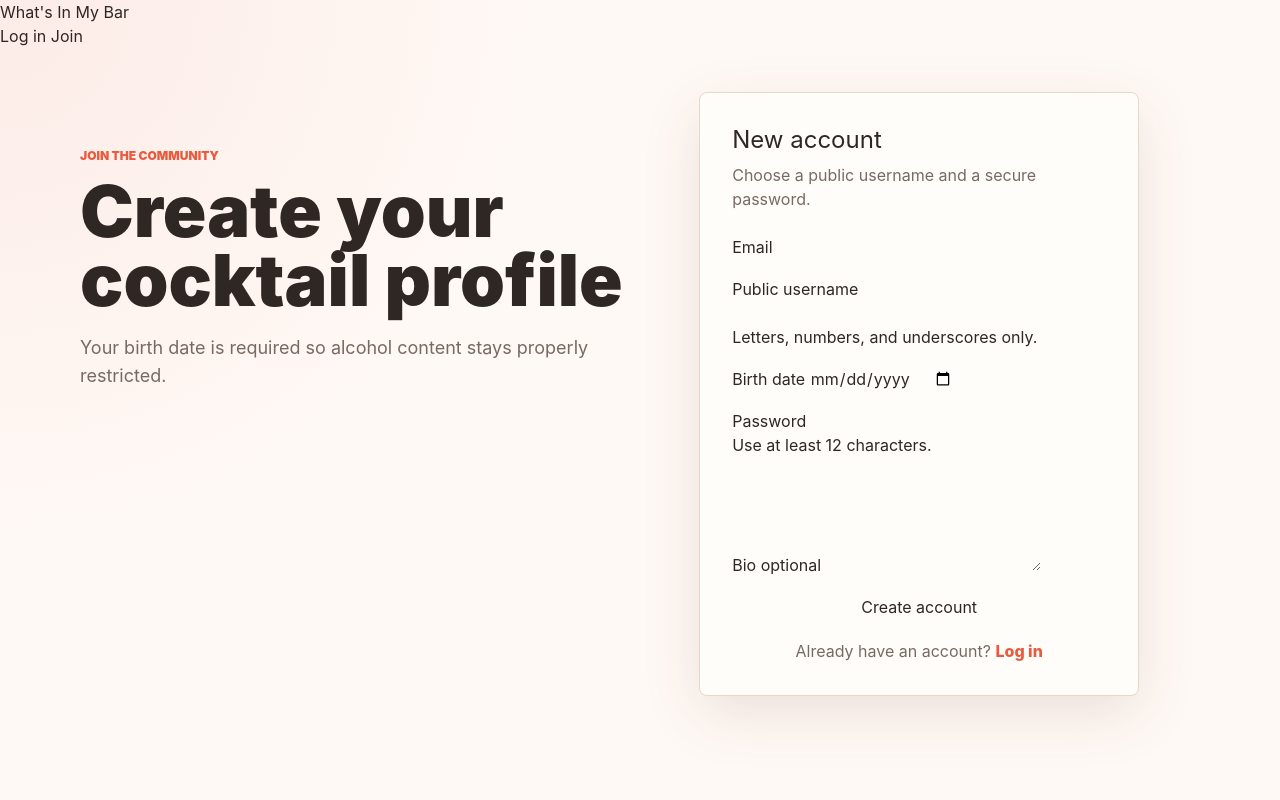
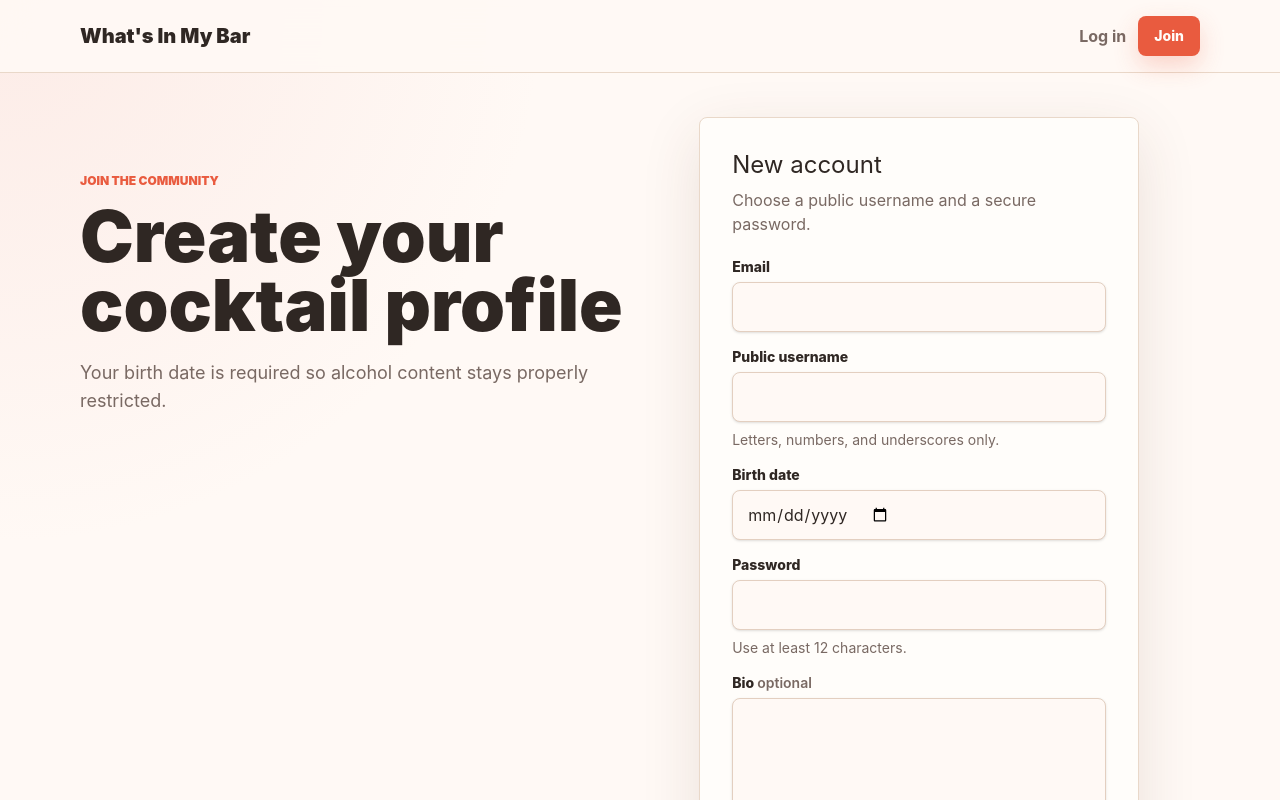
Before and after one commit to hvgochr/whatsinmybar, a Nuxt app in the folder apps/web/: page /register in a window 1280 px wide. Shown: the top 800 px of the page. Built offline with nearby package versions, Linux system fonts and the light colour scheme.

Commit message:
refactor: migrate auth pages to ui primitives

```diff
--- a/apps/web/app/app.vue
+++ b/apps/web/app/app.vue
@@ -1,30 +1,36 @@
 <script setup lang="ts">
+import UiButton from './components/ui/button/Button.vue'
+
 const auth = useAuth()
 </script>
 
 <template>
-  <div class="app-shell">
+  <div class="min-h-screen">
     <NuxtRouteAnnouncer />
 
-    <header class="site-header">
-      <nav class="site-nav" aria-label="Main navigation">
-        <NuxtLink class="wordmark" to="/" aria-label="What's In My Bar home">
+    <header class="border-b border-border bg-background/92 backdrop-blur-lg">
+      <nav class="mx-auto flex min-h-18 w-[min(1120px,calc(100%_-_2rem))] items-center justify-between gap-4 md:w-[min(1120px,calc(100%_-_3rem))]" aria-label="Main navigation">
+        <NuxtLink class="wordmark text-lg font-black text-foreground md:text-xl" to="/" aria-label="What's In My Bar home">
           What's In My Bar
         </NuxtLink>
 
-        <div class="nav-actions">
-          <NuxtLink v-if="auth.isAuthenticated.value" class="nav-link" to="/account">
+        <div class="flex items-center gap-2">
+          <NuxtLink v-if="auth.isAuthenticated.value" class="min-h-11 px-1 py-3 font-bold text-muted-foreground hover:text-foreground" to="/account">
             Account
           </NuxtLink>
-          <NuxtLink v-if="auth.isAuthenticated.value" class="button button-secondary button-small" to="/logout">
-            Log out
-          </NuxtLink>
-          <NuxtLink v-if="!auth.isAuthenticated.value" class="nav-link" to="/login">
+          <UiButton v-if="auth.isAuthenticated.value" as-child variant="outline" size="sm">
+            <NuxtLink to="/logout">
+              Log out
+            </NuxtLink>
+          </UiButton>
+          <NuxtLink v-if="!auth.isAuthenticated.value" class="min-h-11 px-1 py-3 font-bold text-muted-foreground hover:text-foreground" to="/login">
             Log in
           </NuxtLink>
-          <NuxtLink v-if="!auth.isAuthenticated.value" class="button button-primary button-small" to="/register">
-            Join
-          </NuxtLink>
+          <UiButton v-if="!auth.isAuthenticated.value" as-child size="sm">
+            <NuxtLink to="/register">
+              Join
+            </NuxtLink>
+          </UiButton>
         </div>
       </nav>
     </header>
--- a/apps/web/app/components/common/FormAlert.vue
+++ b/apps/web/app/components/common/FormAlert.vue
@@ -1,4 +1,6 @@
 <script setup lang="ts">
+import UiAlert from '../ui/alert/Alert.vue'
+
 defineProps<{
   message: string
   tone: 'error' | 'success'
@@ -6,11 +8,7 @@ defineProps<{
 </script>
 
 <template>
-  <p
-    class="form-banner"
-    :class="tone === 'error' ? 'form-banner-error' : 'form-banner-success'"
-    role="status"
-  >
+  <UiAlert :variant="tone === 'error' ? 'destructive' : 'success'" role="status">
     {{ message }}
-  </p>
+  </UiAlert>
 </template>
--- a/apps/web/app/components/common/FormField.vue
+++ b/apps/web/app/components/common/FormField.vue
@@ -1,4 +1,6 @@
 <script setup lang="ts">
+import UiLabel from '../ui/label/Label.vue'
+
 defineProps<{
   error?: string
   help?: string
@@ -9,11 +11,11 @@ defineProps<{
 </script>
 
 <template>
-  <div class="form-field">
-    <label class="field-label" :for="id">
+  <div class="grid gap-2">
+    <UiLabel :for="id">
       {{ label }}
-      <span v-if="optional">optional</span>
-    </label>
+      <span v-if="optional" class="font-semibold text-muted-foreground">optional</span>
+    </UiLabel>
     <slot
       :aria-describedby="[
         help ? `${id}-help` : null,
@@ -21,10 +23,10 @@ defineProps<{
       ].filter(Boolean).join(' ') || undefined"
       :aria-invalid="Boolean(error)"
     />
-    <p v-if="help" :id="`${id}-help`" class="field-help">
+    <p v-if="help" :id="`${id}-help`" class="text-sm text-muted-foreground">
       {{ help }}
     </p>
-    <p v-if="error" :id="`${id}-error`" class="field-error">
+    <p v-if="error" :id="`${id}-error`" class="text-sm font-bold text-destructive">
       {{ error }}
     </p>
   </div>
--- a/apps/web/app/pages/index.vue
+++ b/apps/web/app/pages/index.vue
@@ -1,4 +1,6 @@
 <script setup lang="ts">
+import UiButton from '../components/ui/button/Button.vue'
+
 useSeoMeta({
   title: "What's In My Bar",
   description: 'Discover, create, and share cocktail recipes with a community of home bartenders.'
@@ -31,12 +33,16 @@ useSeoMeta({
         </div>
 
         <div class="form-stack">
-          <NuxtLink class="button button-primary button-full" to="/register">
-            Create an account
-          </NuxtLink>
-          <NuxtLink class="button button-secondary button-full" to="/login">
-            Log in
-          </NuxtLink>
+          <UiButton as-child class="w-full">
+            <NuxtLink to="/register">
+              Create an account
+            </NuxtLink>
+          </UiButton>
+          <UiButton as-child class="w-full" variant="outline">
+            <NuxtLink to="/login">
+              Log in
+            </NuxtLink>
+          </UiButton>
         </div>
       </div>
     </section>
--- a/apps/web/app/pages/login.vue
+++ b/apps/web/app/pages/login.vue
@@ -1,4 +1,6 @@
 <script setup lang="ts">
+import UiButton from '../components/ui/button/Button.vue'
+import UiInput from '../components/ui/input/Input.vue'
 import { toFormErrors } from '../utils/api-errors'
 
 const auth = useAuth()
@@ -70,34 +72,32 @@ async function submitLogin() {
           <CommonFormAlert v-if="formError" :message="formError" tone="error" />
 
           <CommonFormField id="login-email" v-slot="field" label="Email" :error="fieldErrors.email">
-            <input
+            <UiInput
               id="login-email"
               v-model="form.email"
               v-bind="field"
               autocomplete="email"
-              class="field-input"
               name="email"
               required
               type="email"
-            >
+            />
           </CommonFormField>
 
           <CommonFormField id="login-password" v-slot="field" label="Password" :error="fieldErrors.password">
-            <input
+            <UiInput
               id="login-password"
               v-model="form.password"
               v-bind="field"
               autocomplete="current-password"
-              class="field-input"
               name="password"
               required
               type="password"
-            >
+            />
           </CommonFormField>
 
-          <button class="button button-primary button-full" :disabled="pending" type="submit">
+          <UiButton class="w-full" :disabled="pending" type="submit">
             {{ pending ? 'Logging in...' : 'Log in' }}
-          </button>
+          </UiButton>
         </form>
 
         <p class="form-footer">
--- a/apps/web/app/pages/register.vue
+++ b/apps/web/app/pages/register.vue
@@ -1,4 +1,7 @@
 <script setup lang="ts">
+import UiButton from '../components/ui/button/Button.vue'
+import UiInput from '../components/ui/input/Input.vue'
+import UiTextarea from '../components/ui/textarea/Textarea.vue'
 import { toFormErrors } from '../utils/api-errors'
 
 const auth = useAuth()
@@ -80,16 +83,15 @@ async function submitRegister() {
           <CommonFormAlert v-if="formError" :message="formError" tone="error" />
 
           <CommonFormField id="register-email" v-slot="field" label="Email" :error="fieldErrors.email">
-            <input
+            <UiInput
               id="register-email"
               v-model="form.email"
               v-bind="field"
               autocomplete="email"
-              class="field-input"
               name="email"
               required
               type="email"
-            >
+            />
           </CommonFormField>
 
           <CommonFormField
@@ -99,28 +101,26 @@ async function submitRegister() {
             label="Public username"
             :error="fieldErrors.username"
           >
-            <input
+            <UiInput
               id="register-username"
               v-model="form.username"
               v-bind="field"
               autocomplete="username"
-              class="field-input"
               name="username"
               required
               type="text"
-            >
+            />
           </CommonFormField>
 
           <CommonFormField id="register-birth-date" v-slot="field" label="Birth date" :error="fieldErrors.birthDate">
-            <input
+            <UiInput
               id="register-birth-date"
               v-model="form.birthDate"
               v-bind="field"
-              class="field-input"
               name="birthDate"
               required
               type="date"
-            >
+            />
           </CommonFormField>
 
           <CommonFormField
@@ -130,32 +130,30 @@ async function submitRegister() {
             label="Password"
             :error="fieldErrors.password"
           >
-            <input
+            <UiInput
               id="register-password"
               v-model="form.password"
               v-bind="field"
               autocomplete="new-password"
-              class="field-input"
               name="password"
               required
               type="password"
-            >
+            />
           </CommonFormField>
 
           <CommonFormField id="register-bio" v-slot="field" label="Bio" optional :error="fieldErrors.bio">
-            <textarea
+            <UiTextarea
               id="register-bio"
               v-model="form.bio"
               v-bind="field"
-              class="field-textarea"
               name="bio"
               rows="4"
             />
           </CommonFormField>
 
-          <button class="button button-primary button-full" :disabled="pending" type="submit">
+          <UiButton class="w-full" :disabled="pending" type="submit">
             {{ pending ? 'Creating account...' : 'Create account' }}
-          </button>
+          </UiButton>
         </form>
 
         <p class="form-footer">
```
Also changed, not shown: apps/web/app/pages/account/index.vue (+28 -26 lines), 1 other file (tests, documents, lock files or other folders).
